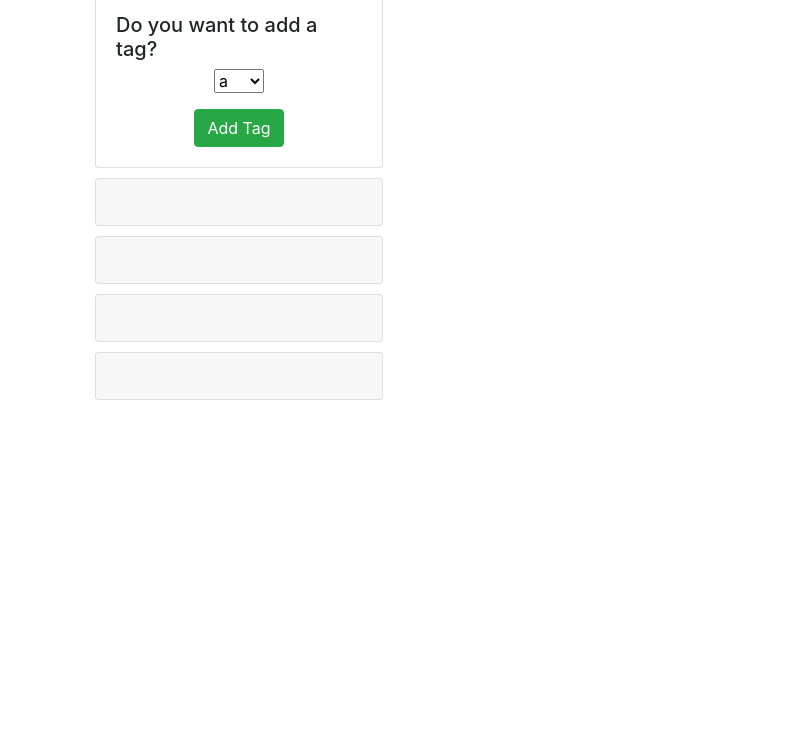
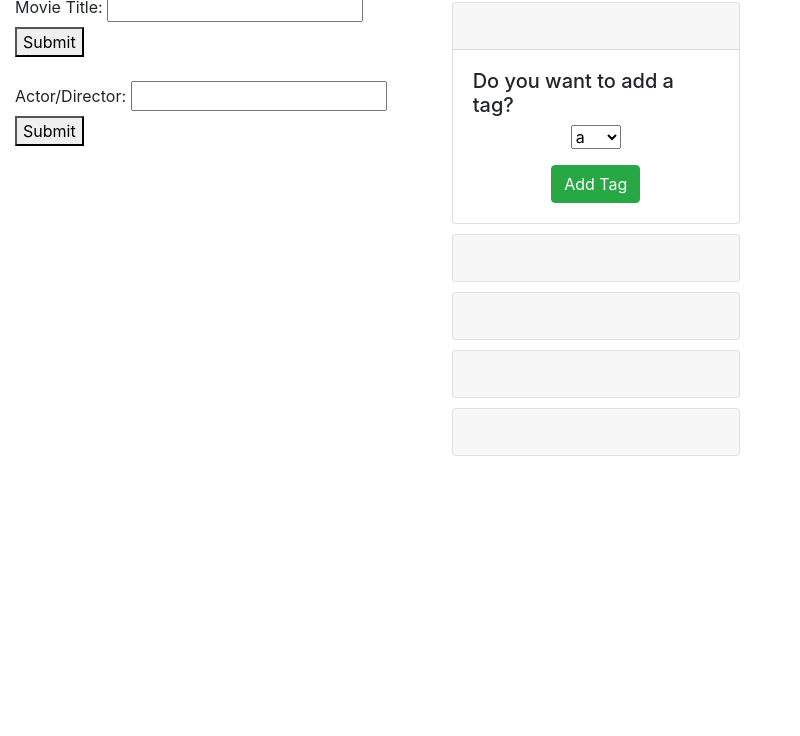
Before and after one commit to sarakane/Project-Me-Finder, a website built with webpack: page src/index.html in a window 1280 px wide. Shown: the part 64-800 px from the top of the page, without its empty margins (0-800 px from the left). Built offline with nearby package versions, Linux system fonts and the light colour scheme; no server answers.

Commit message:
add columns and IDs for hiding/showing certain accordions, add header
co-authored-by: Sara Kane <kane.sarak@gmail.com>

```diff
--- a/src/index.html
+++ b/src/index.html
@@ -7,8 +7,26 @@
   <title>Project Me Finder</title>
 </head>
 <body>
-  <div class="container">
-    <div class="results">
+  <h1> Project Find Me</h1>
+  <div class="container-fluid">
+    <div class="row row-cols-3">
+      <div class="col-sm">
+        <div class="search-forms">
+        <form id="movie-search-form">
+          <label for="movie-search">Movie Title:</label>
+          <input id="movie-search" type="text" required>
+          <button id="movie-button" type="submit">Submit</button>
+        </form>
+        <br>
+        <form id="people-search-form">
+          <label for="people-search">Actor/Director: </label>
+          <input id="people-search" type="text" required>
+          <button id="people-button" type="submit">Submit</button>
+        </form>
+      </div>
+  </div><!--end of column-->
+  <div class="col-sm">
+  <div class="results">
     <!--ACCORDIAN WRAPPER-->
       <div class="accordion" id="result0">
         <!--CARD ONE-->
@@ -185,7 +203,10 @@
           </div>
         </div>
       </div>
-    </div> <!--end div for results-->
+    </div>  <!--end of results -->
+    </div><!--end of col tag-->
+    <div class="col-sm"></div>
+    </div> <!--end row for results-->
   </div> <!-- end div for container -->
 </body>
 </html>
```
